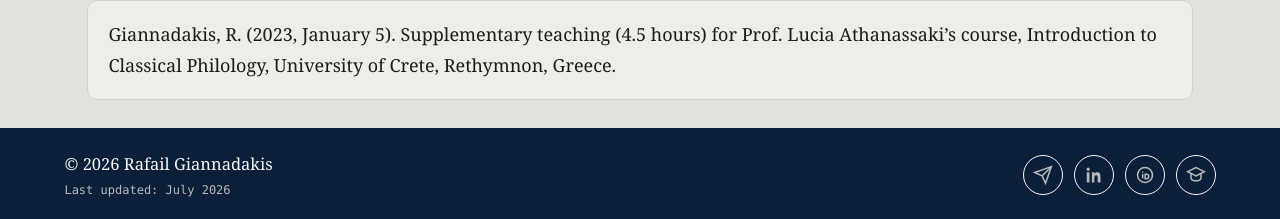
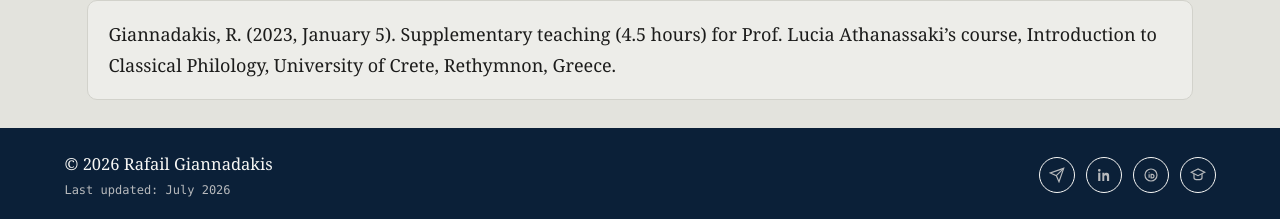
Before and after one commit to rgiannadakis/rgiannadakis.github.io, a Jekyll site: the page built from teaching.md, in a window 1280 px wide and 1339 px high. Shown: the part 1117-1336 px from the top of the window. Built offline with Jekyll 4.4.1, drawn with Linux system fonts in a browser that asks for light colours.

Commit message:
site updates

```diff
--- a/assets/css/style.css
+++ b/assets/css/style.css
@@ -132,12 +132,12 @@ nav.links a:hover{
 .social-row{ display:flex; justify-content:flex-start; gap:8px; }
 .social-row a{
   display:inline-flex; align-items:center; justify-content:center;
-  width:48px; height:48px; border-radius:50%;
+  width:40px; height:40px; border-radius:50%;
   border:1px solid var(--accent); color:var(--ink-soft); text-decoration:none;
   transition:border-color .15s ease, color .15s ease, background-color .15s ease;
 }
 .social-row a:hover{ border-color:var(--accent); color:var(--accent); background:var(--accent-soft); }
-.social-row svg{ width:21px; height:21px; }
+.social-row svg{ width:18px; height:18px; }
 
 .hero-right{ padding-top:4px; }
 .hero-block{ margin-top:35px; padding-top:31px; border-top:1px solid var(--accent-light); }
@@ -319,12 +319,12 @@ footer .bar-inner > div > div:last-child{ font-family:var(--mono); }
 .footer-links{ display:flex; gap:11px; }
 .footer-links a{
   display:inline-flex; align-items:center; justify-content:center;
-  width:40px; height:40px; border-radius:50%;
+  width:36px; height:36px; border-radius:50%;
   border:1px solid var(--deep-text); color:var(--deep-text-soft); text-decoration:none;
   transition:border-color .15s ease, color .15s ease, background-color .15s ease;
 }
 .footer-links a:hover{ border-color:var(--accent-soft); color:var(--accent); background:var(--accent-soft); }
-.footer-links svg{ width:20px; height:20px; }
+.footer-links svg{ width:16px; height:16px; }
 
 @media (max-width:560px){
   .bar-inner{ flex-direction:column; align-items:flex-start; gap:11px; }
```
